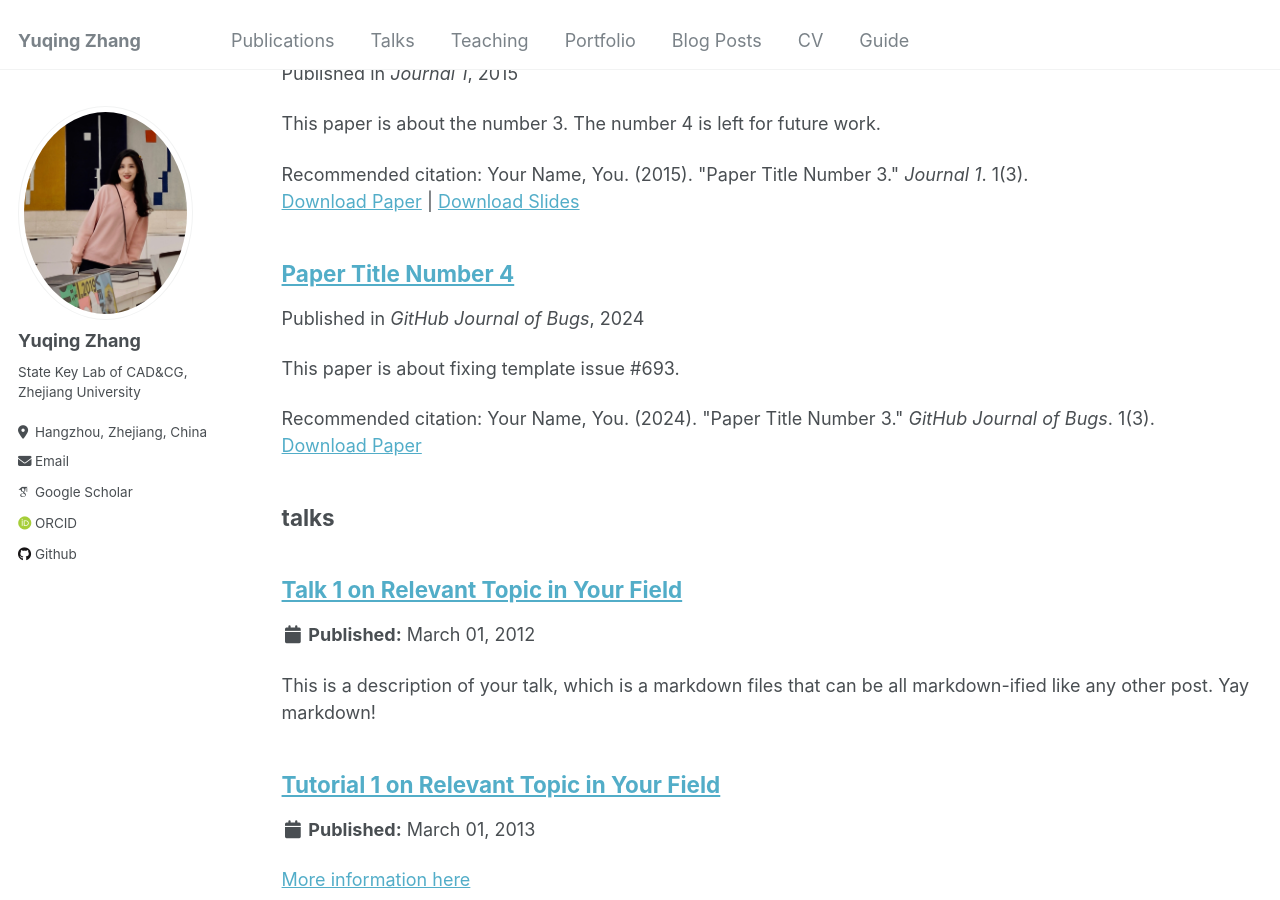
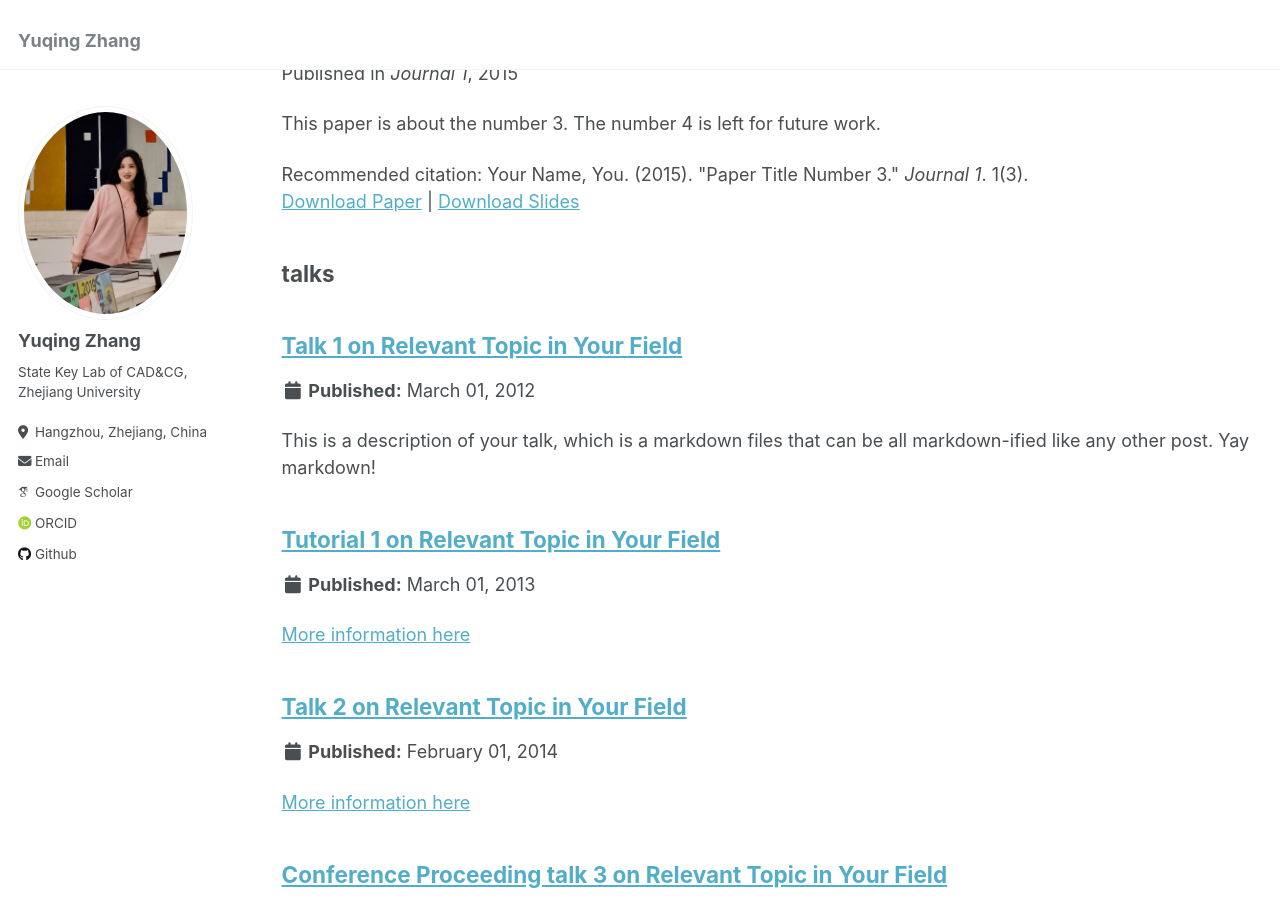
Before and after one commit to zzzyuqing/zzzyuqing.github.io, a Jekyll site: the page built from _pages/sitemap.md, in a window 1280 px wide and 900 px high, scrolled down 4436 px. Built offline with Jekyll 4.4.1, drawn with Linux system fonts in a browser that asks for light colours; some web fonts are replaced; some of the changed text lies outside the part shown.

```diff
--- a/_publications/2024-02-17-paper-title-number-4.md
+++ /dev/null
@@ -1,12 +0,0 @@
----
-title: "Paper Title Number 4"
-collection: publications
-permalink: /publication/2024-02-17-paper-title-number-4
-excerpt: 'This paper is about fixing template issue #693.'
-date: 2024-02-17
-venue: 'GitHub Journal of Bugs'
-paperurl: 'http://academicpages.github.io/files/paper3.pdf'
-citation: 'Your Name, You. (2024). &quot;Paper Title Number 3.&quot; <i>GitHub Journal of Bugs</i>. 1(3).'
----
-
-The contents above will be part of a list of publications, if the user clicks the link for the publication than the contents of section will be rendered as a full page, allowing you to provide more information about the paper for the reader. When publications are displayed as a single page, the contents of the above "citation" field will automatically be included below this section in a smaller font.
```
Also changed, not shown: _data/navigation.yml (+15 -15 lines), _pages/about.md (+2 -2 lines).
